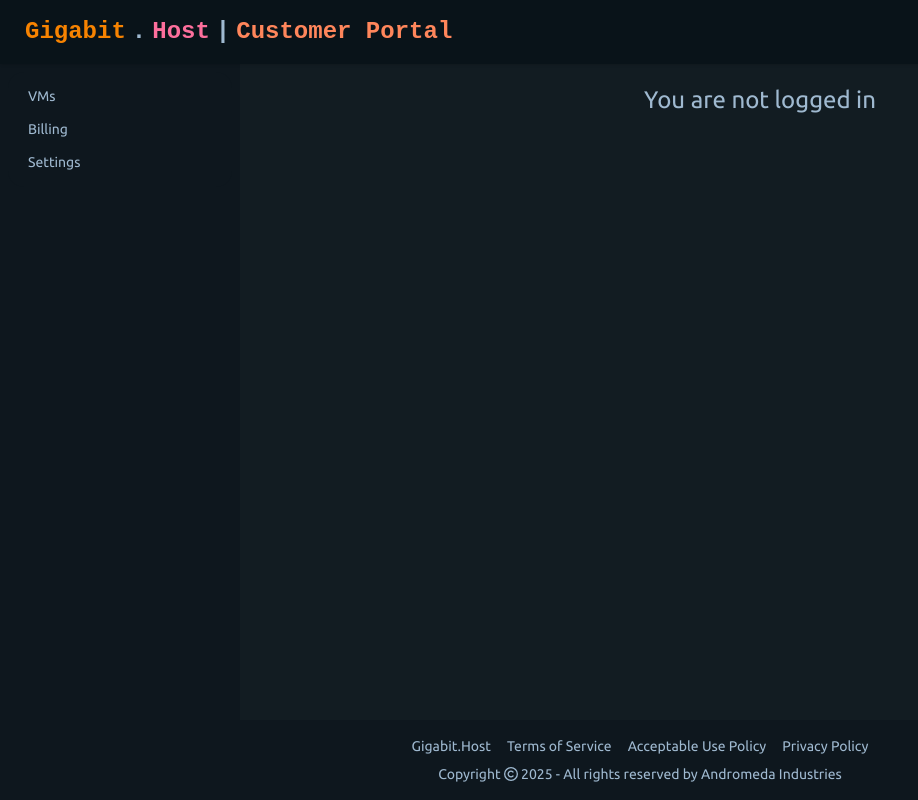
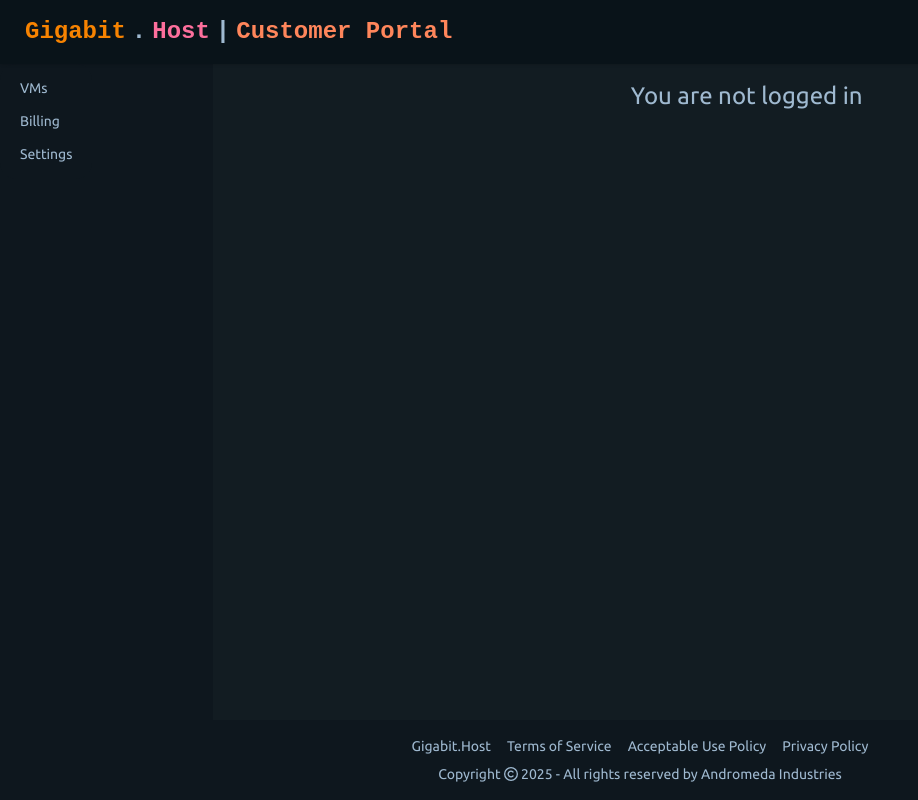
Before and after one commit to AndromedaIndustries/gigabit-host, a Next.js app in the folder apps/admin/: page /dashboard/settings in a window 1280 px wide. Shown: the whole page, without its empty margins (0-918 px from the left). Built offline with nearby package versions, Linux system fonts and the light colour scheme; no server answers; the database is empty; a web font is replaced by a local one.

Commit message:
Fixing layout issues

```diff
--- a/apps/admin/src/app/dashboard/layout.tsx
+++ b/apps/admin/src/app/dashboard/layout.tsx
@@ -15,17 +15,15 @@ export default async function DashboardLayout({
     }
 
     return (
-        <div className="flex md:flex-row ">
-            <div className="hidden lg:flex lg:w-60 pt-16 h-screen bg-base-200">
-                <div className="p-2">
-                    {Sidebar()}
-                </div>
+        <div className="flex md:flex-row">
+            <div className="hidden md:flex fixed md:w-1/6 mt-16 h-screen bg-base-200">
+                {Sidebar()}
+            </div>
+            <div className="flex-1/6">
 
-            </div >
-            <div className="bg-base-100 flex-grow min-h-dvh b-48 pt-16">
-                <div className="p-5">
-                    {children}
-                </div>
+            </div>
+            <div className="bg-base-100 pt-20 px-10 pb-24 flex-5/6">
+                {children}
             </div>
         </div >
     );
--- a/apps/admin/src/app/dashboard/vm/page.tsx
+++ b/apps/admin/src/app/dashboard/vm/page.tsx
@@ -17,7 +17,7 @@ export default async function VMs() {
     });
 
     return (
-        <div className="w-full h-fit pb-24">
+        <div className="w-full">
             <VmView vms={vms} />
         </div>
     );
--- a/apps/admin/src/components/layouts/vm/vmParent.tsx
+++ b/apps/admin/src/components/layouts/vm/vmParent.tsx
@@ -34,7 +34,7 @@ export async function VmView({ vms }: { vms: Services[] }) {
         return (
             <div>
                 <Selector />
-                <div className="flex flex-row flex-wrap space-x-5 space-y-5">
+                <div className="flex flex-row flex-wrap space-x-5 space-y-5 columns-3">
                     <NewVmCard vms={vms} />
                     {vms.map((vm) => (
                         <VmCard key={vm.id} vm={vm} />
@@ -51,9 +51,7 @@ export async function VmView({ vms }: { vms: Services[] }) {
                 <div className="flex flex-row flex-wrap space-x-5 space-y-5">
                     <VmTable vms={vms} />
                 </div>
-
-
-            </div>
+            </div >
         )
     }
 
--- a/apps/admin/src/components/navigation/navbar.tsx
+++ b/apps/admin/src/components/navigation/navbar.tsx
@@ -13,7 +13,7 @@ export default async function Navbar() {
 
 
   return (
-    <div className="navbar bg-base-300 shadow-sm fixed">
+    <div className="navbar bg-base-300 shadow-sm fixed z-50">
       <div className="navbar-start">
         <div className="dropdown">
           <button
--- a/apps/admin/src/components/navigation/sidebar.tsx
+++ b/apps/admin/src/components/navigation/sidebar.tsx
@@ -2,12 +2,10 @@ import Link from "next/link";
 
 export default function Sidebar() {
     return (
-        <ul className="menu bg-base-200 rounded-box w-56 fixed">
+
+        <ul className="menu bg-base-200 rounded-box p-2 fixed">
             <li><Link href={"/dashboard/vm"}>VMs</Link></li>
-            {/* <li><Link href={"/dashboard/firewall"}>Firewall</Link></li> */}
-            {/* <li><Link href={"/dashboard/account"}>Account</Link></li> */}
             <li><Link href={"/dashboard/billing"}>Billing</Link></li>
-            {/* <li><Link href={"/dashboard/support"}>Support</Link></li> */}
             <li><Link href={"/dashboard/settings"}>Settings</Link></li>
         </ul>
     )
```
